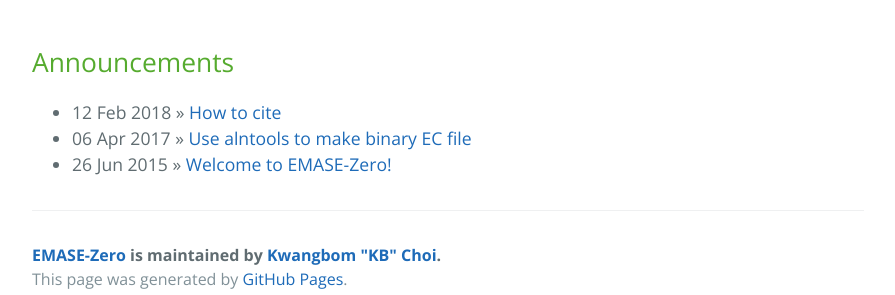
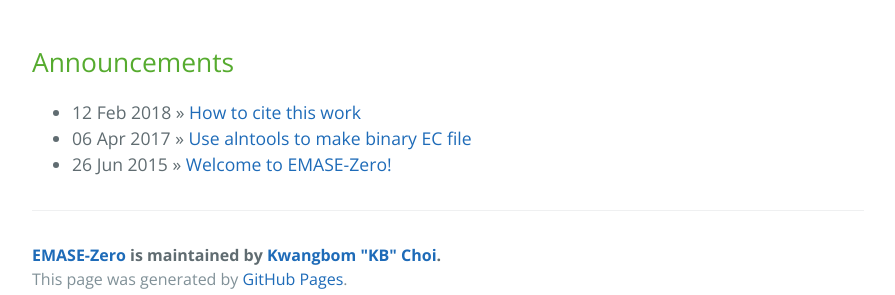
Before and after one commit to churchill-lab/emase-zero, a Jekyll site: the page built from index.html, in a window 1280 px wide and 900 px high, scrolled down 3332 px. Shown: the part 577-872 px from the top of the window, without its empty margins (192-1087 px from the left). Built offline with Jekyll 4.4.1, drawn with Linux system fonts in a browser that asks for light colours; the list of posts is cut into pages by our own code.

```diff
--- a/_posts/2018-02-12-publication.markdown
+++ b/_posts/2018-02-12-publication.markdown
@@ -1,6 +1,6 @@
 ---
 layout: default
-title:  "How to cite"
+title:  "How to cite this work"
 date:   2018-02-12 14:50:00
 categories: main
 ---
--- a/index.html
+++ b/index.html
@@ -107,7 +107,7 @@ $ emase-zero -m 2 -b my_sample.bin -o emase-zero.quantified -l transcript.length
   <h2>Announcements</h2>
   <ul class="posts">
     {% for post in site.posts %}
-      <li><span>{{ post.date | date_to_string }}</span> &raquo; <a href="{{ site.baseurl }}{{ post.url }}">{{ post.title }}</a></li>
+      <li><span>{{ post.date | date_to_string }}</span> &raquo; <a href="{{ site.github.url }}{{ post.url }}">{{ post.title }}</a></li>
     {% endfor %}
   </ul>
 </div>
```
